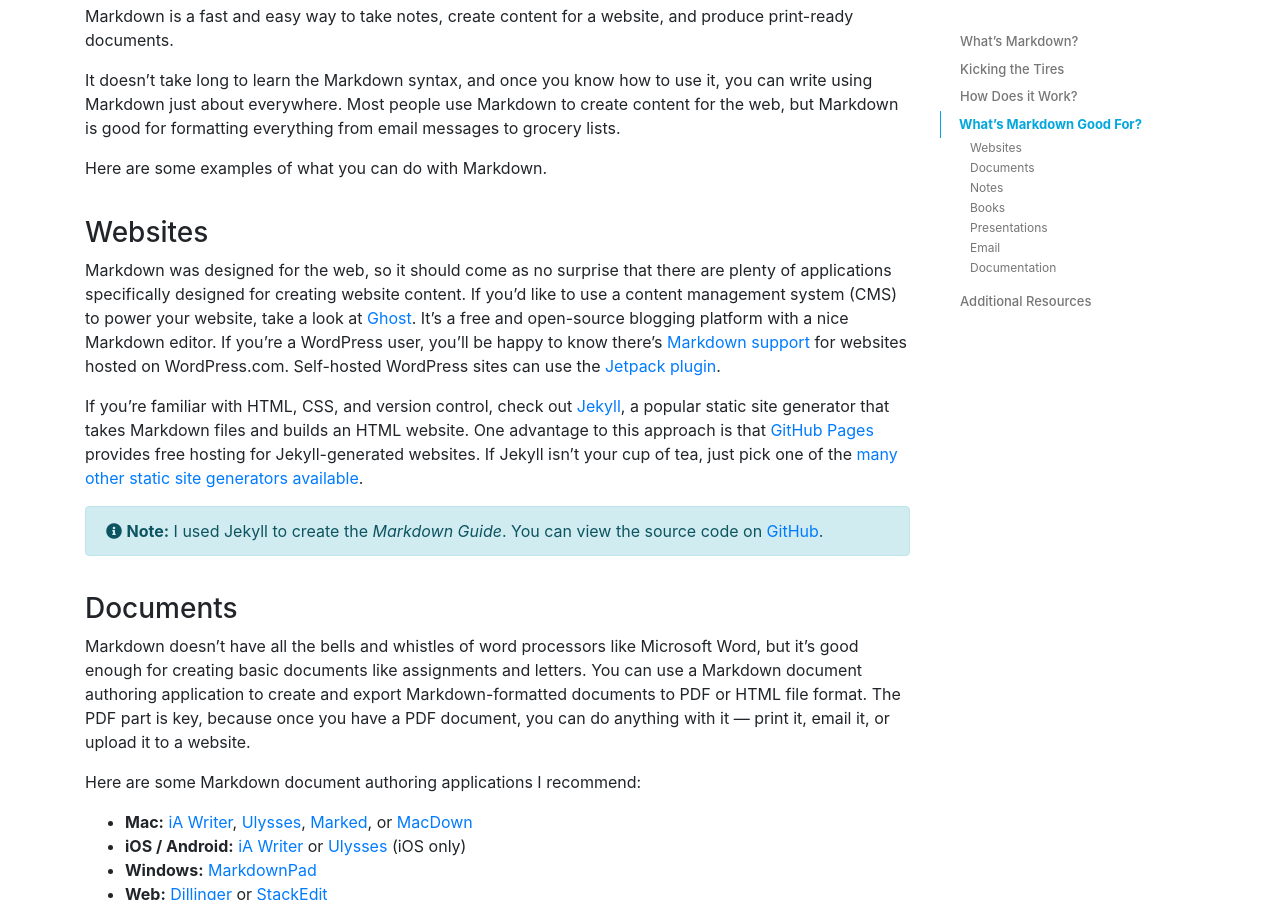
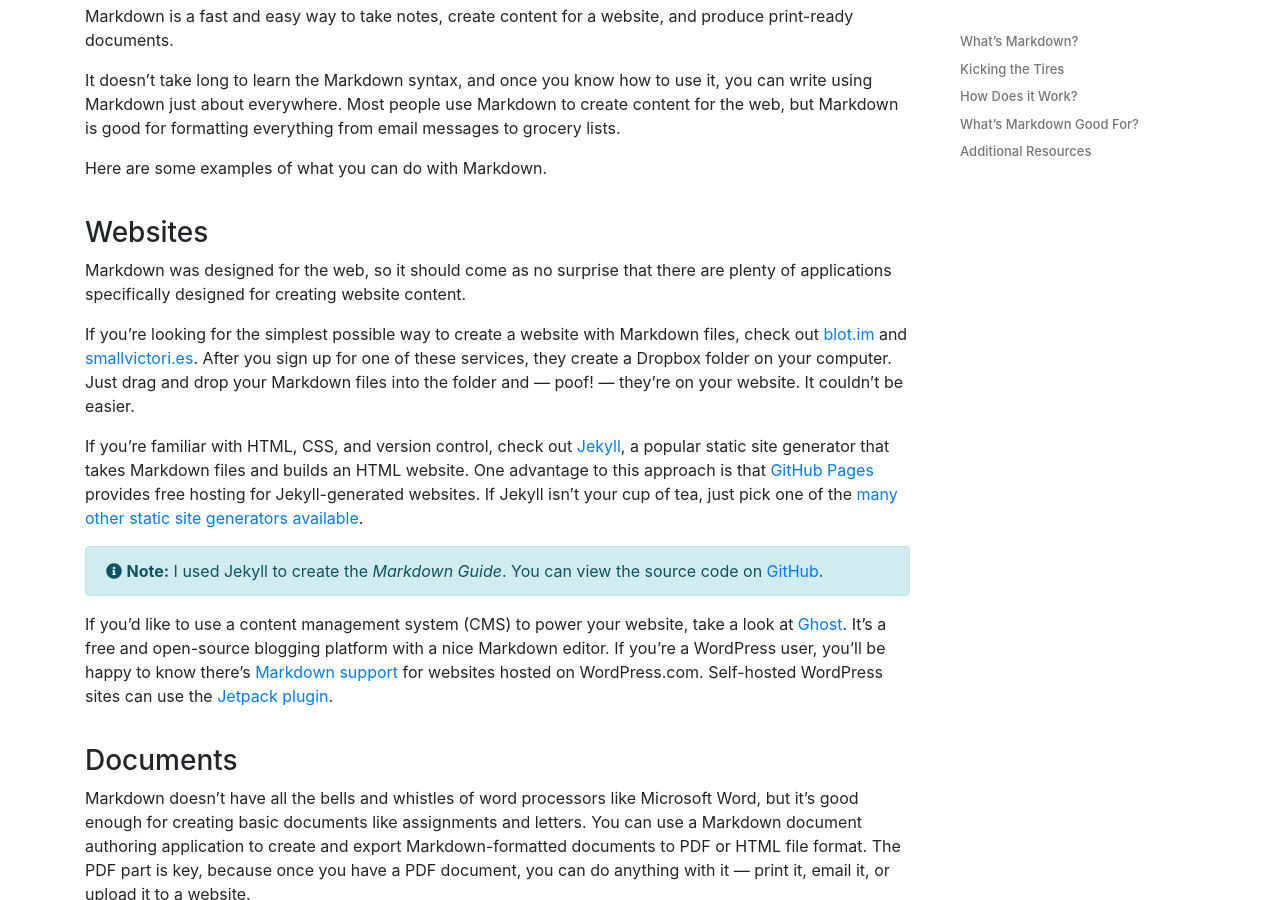
Before and after one commit to mattcone/markdown-guide, a Jekyll site: the page built from getting-started.md, in a window 1280 px wide and 900 px high, scrolled down 3771 px. Built offline with Jekyll 4.4.1, drawn with Linux system fonts in a browser that asks for light colours; nearby versions of some CDN libraries; emoji names are drawn with the system emoji font; comment, search, counter and statistics services are not loaded.

Commit message:
Revise website section

```diff
--- a/_getting-started/whats-markdown-good-for.md
+++ b/_getting-started/whats-markdown-good-for.md
@@ -8,13 +8,17 @@
 
 ### Websites
 
-Markdown was designed for the web, so it should come as no surprise that there are plenty of applications specifically designed for creating website content. If you'd like to use a content management system (CMS) to power your website, take a look at [Ghost](https://ghost.org/). It's a free and open-source blogging platform with a nice Markdown editor. If you're a WordPress user, you'll be happy to know there's [Markdown support](https://en.support.wordpress.com/markdown/) for websites hosted on WordPress.com. Self-hosted WordPress sites can use the [Jetpack plugin](https://jetpack.com/support/markdown/).
+Markdown was designed for the web, so it should come as no surprise that there are plenty of applications specifically designed for creating website content.
+
+If you're looking for the simplest possible way to create a website with Markdown files, check out [blot.im](https://blot.im) and [smallvictori.es](https://smallvictori.es). After you sign up for one of these services, they create a Dropbox folder on your computer. Just drag and drop your Markdown files into the folder and — poof! — they're on your website. It couldn't be easier.
 
 If you're familiar with HTML, CSS, and version control, check out [Jekyll](https://jekyllrb.com/), a popular static site generator that takes Markdown files and builds an HTML website. One advantage to this approach is that [GitHub Pages](https://pages.github.com/) provides free hosting for Jekyll-generated websites. If Jekyll isn't your cup of tea, just pick one of the [many other static site generators available](https://www.staticgen.com/).
 
 <div class="alert alert-info">
   <i class="fas fa-info-circle"></i> <strong>Note:</strong> I used Jekyll to create the <i>Markdown Guide</i>. You can view the source code on <a href="https://github.com/mattcone/markdown-guide">GitHub</a>.
 </div>
+
+If you'd like to use a content management system (CMS) to power your website, take a look at [Ghost](https://ghost.org/). It's a free and open-source blogging platform with a nice Markdown editor. If you're a WordPress user, you'll be happy to know there's [Markdown support](https://en.support.wordpress.com/markdown/) for websites hosted on WordPress.com. Self-hosted WordPress sites can use the [Jetpack plugin](https://jetpack.com/support/markdown/).
 
 ### Documents
 
```
